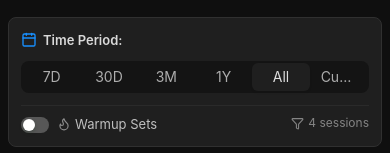
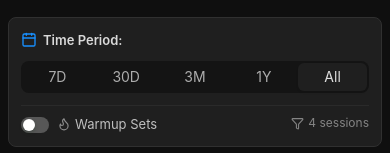
Before and after one commit to pangwuu/HevyVisualiser, a React (Vite) app: page / in a window 390 px wide. Shown: the part 346-499 px from the top of the page. Built offline with nearby package versions, Linux system fonts and the light colour scheme.

Commit message:
fix(filters): remove custom time range option on mobile viewports

```diff
--- a/src/components/Filters/TimeFilterBar.tsx
+++ b/src/components/Filters/TimeFilterBar.tsx
@@ -31,7 +31,6 @@ export const TimeFilterBar: React.FC = () => {
         { label: '3M', value: '3m' },
         { label: '1Y', value: '1y' },
         { label: 'All', value: 'all' },
-        { label: 'Custom', value: 'custom' },
       ]
     : [
         { label: '7 Days', value: '7d' },
@@ -76,14 +75,14 @@ export const TimeFilterBar: React.FC = () => {
 
         <Segmented
           block={isMobile}
-          size={isMobile ? 'middle' : 'middle'}
-          value={filter.timeRange}
+          size="middle"
+          value={isMobile && filter.timeRange === 'custom' ? 'all' : filter.timeRange}
           onChange={(val) => handleRangeChange(val as TimeRangeOption)}
           options={segmentedOptions}
           style={{ backgroundColor: '#141414' }}
         />
 
-        {filter.timeRange === 'custom' && (
+        {!isMobile && filter.timeRange === 'custom' && (
           <RangePicker
             value={
               filter.customStartDate && filter.customEndDate
@@ -92,7 +91,7 @@ export const TimeFilterBar: React.FC = () => {
             }
             onChange={handleCustomDateChange}
             format="YYYY-MM-DD"
-            style={{ backgroundColor: '#141414', width: isMobile ? '100%' : 'auto' }}
+            style={{ backgroundColor: '#141414' }}
           />
         )}
       </div>
```
